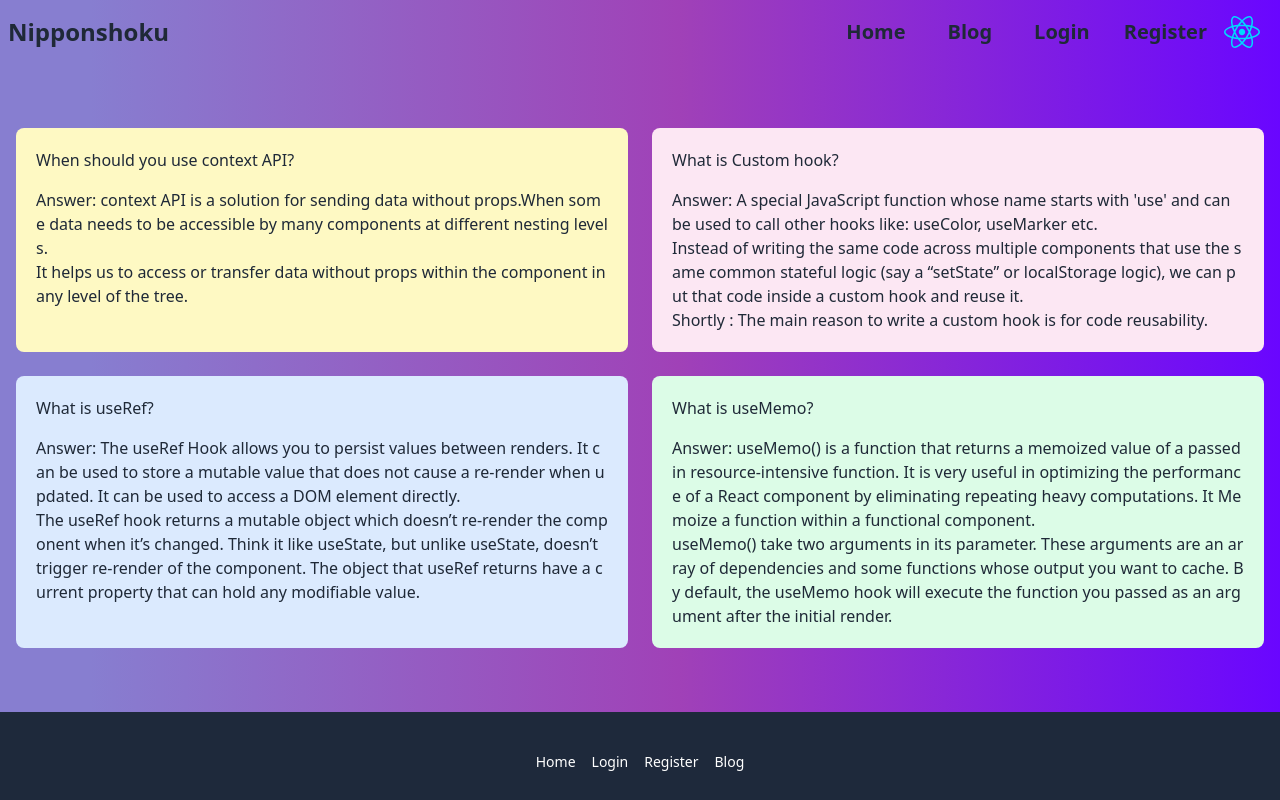
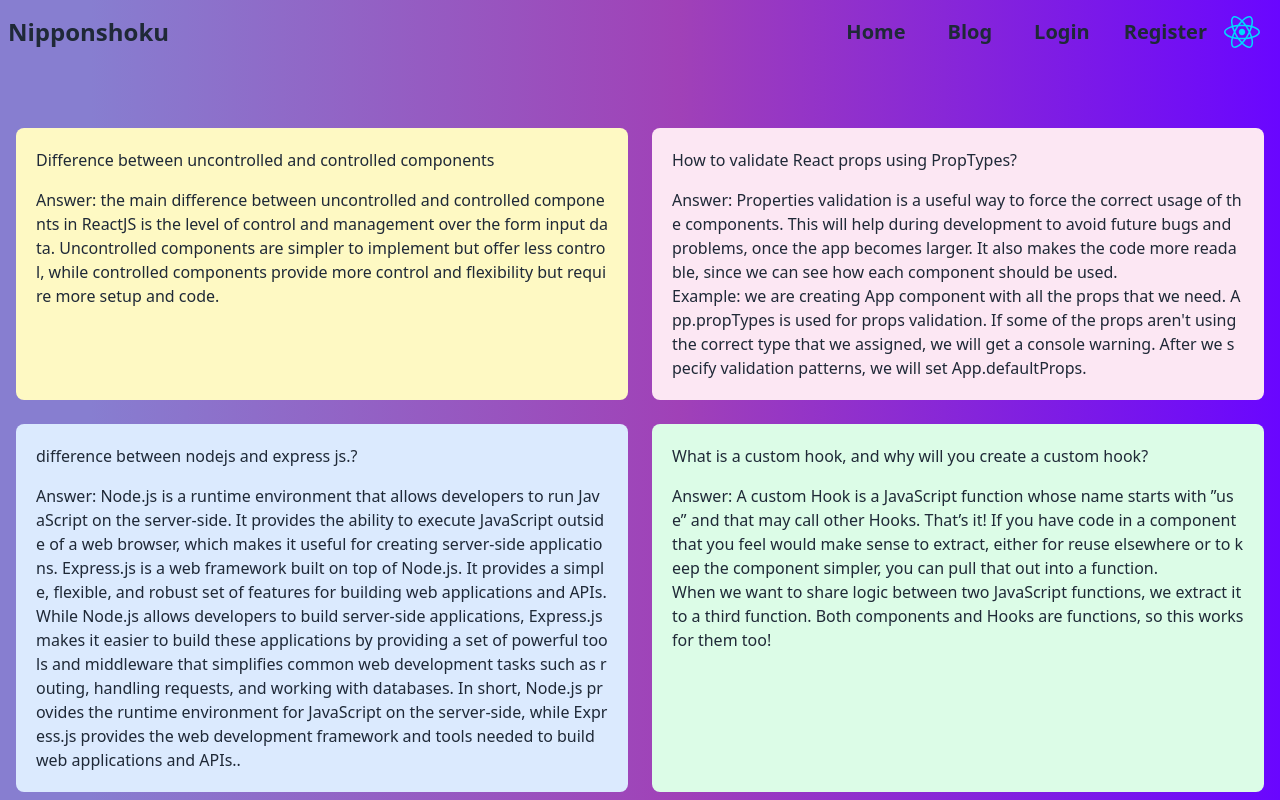
Before and after one commit to thamidtuhin74/chef-recipe-hunter, a React (Vite) app: page /blog in a window 1280 px wide. Shown: the top 800 px of the page. Built offline with nearby package versions, Linux system fonts and the light colour scheme; no server answers.

Commit message:
Blog Added

```diff
--- a/src/Pages/Blog/Blog.jsx
+++ b/src/Pages/Blog/Blog.jsx
@@ -4,36 +4,35 @@ const Blog = () => {
     return (
         <div className='container mx-auto grid md:grid-cols-2 p-4 gap-6 py-16'>
             <div className="qun-ans bg-yellow-100 p-5 rounded-lg">
-                <h2 className='pb-4'>When should you use context API?</h2>
+                <h2 className='pb-4'>Difference between uncontrolled and controlled components</h2>
                 <p>
                     <span>Answer: </span>
-                    context API is a solution for sending data without props.When some data needs to be accessible by many components at different nesting levels.<br/>
-                    It helps us to access or transfer data without props within the component in any level of the tree.
+                    the main difference between uncontrolled and controlled components in ReactJS is the level of control and management over the form input data. Uncontrolled components are simpler to implement but offer less control, while controlled components provide more control and flexibility but require more setup and code.
                 </p>
             </div>
             <div className="qun-ans bg-pink-100 p-5 rounded-lg">
-                <h2 className='pb-4'>What is Custom hook?</h2>
+                <h2 className='pb-4'>How to validate React props using PropTypes?</h2>
                 <p>
                     <span>Answer: </span>
-                    A special JavaScript function whose name starts with 'use' and can be used to call other hooks like: useColor, useMarker etc. <br />
-                    Instead of writing the same code across multiple components that use the same common stateful logic (say a “setState” or localStorage logic), we can put that code inside a custom hook and reuse it. <br />
-                    Shortly : The main reason to write a custom hook is for code reusability.
+                    Properties validation is a useful way to force the correct usage of the components. This will help during development to avoid future bugs and problems, once the app becomes larger. It also makes the code more readable, since we can see how each component should be used.<br/>
+
+                    Example: we are creating App component with all the props that we need. App.propTypes is used for props validation. If some of the props aren't using the correct type that we assigned, we will get a console warning. After we specify validation patterns, we will set App.defaultProps.
                 </p>
             </div>
             <div className="qun-ans bg-blue-100 p-5 rounded-lg">
-                <h2 className='pb-4'>What is useRef?</h2>
+                <h2 className='pb-4'>difference between nodejs and express js.?</h2>
                 <p>
                     <span>Answer: </span>
-                    The useRef Hook allows you to persist values between renders. It can be used to store a mutable value that does not cause a re-render when updated. It can be used to access a DOM element directly.<br/>
-                    The useRef hook returns a mutable object which doesn’t re-render the component when it’s changed. Think it like useState, but unlike useState, doesn’t trigger re-render of the component. The object that useRef returns have a current property that can hold any modifiable value.
+                    Node.js is a runtime environment that allows developers to run JavaScript on the server-side. It provides the ability to execute JavaScript outside of a web browser, which makes it useful for creating server-side applications. Express.js is a web framework built on top of Node.js. It provides a simple, flexible, and robust set of features for building web applications and APIs. While Node.js allows developers to build server-side applications, Express.js makes it easier to build these applications by providing a set of powerful tools and middleware that simplifies common web development tasks such as routing, handling requests, and working with databases. In short, Node.js provides the runtime environment for JavaScript on the server-side, while Express.js provides the web development framework and tools needed to build web applications and APIs..
                 </p>
             </div>
             <div className="qun-ans bg-green-100 p-5 rounded-lg">
-                <h2 className='pb-4'>What is useMemo?</h2>
+                <h2 className='pb-4'>What is a custom hook, and why will you create a custom hook?</h2>
                 <p>
                     <span>Answer: </span>
-                    useMemo() is a function that returns a memoized value of a passed in resource-intensive function. It is very useful in optimizing the performance of a React component by eliminating repeating heavy computations. It Memoize a function within a functional component. <br />
-                    useMemo() take two arguments in its parameter. These arguments are an array of dependencies and some functions whose output you want to cache. By default, the useMemo hook will execute the function you passed as an argument after the initial render.
+                    A custom Hook is a JavaScript function whose name starts with ”use” and that may call other Hooks. That’s it! If you have code in a component that you feel would make sense to extract, either for reuse elsewhere or to keep the component simpler, you can pull that out into a function.<br/>
+
+                    <span>When we want to share logic between two JavaScript functions, we extract it to a third function. Both components and Hooks are functions, so this works for them too!</span>
                 </p>
             </div>
         </div>
--- a/src/Pages/Home/Home.jsx
+++ b/src/Pages/Home/Home.jsx
@@ -34,6 +34,8 @@ const Home = () => {
                 </div>
             </div>
 
+
+
         </div>
     );
 };
```
Also changed, not shown: 1 other file (tests, documents, lock files or other folders).
